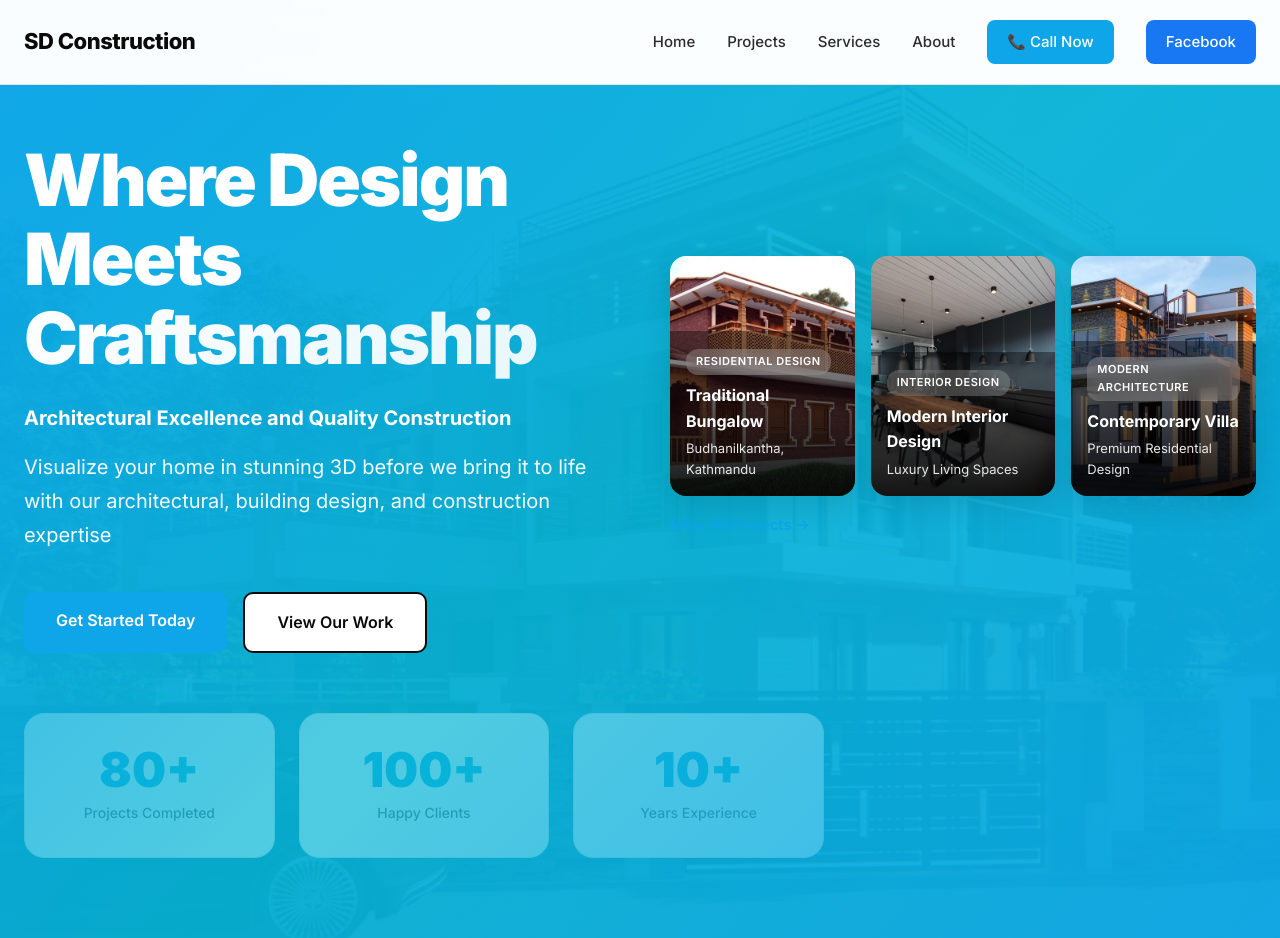
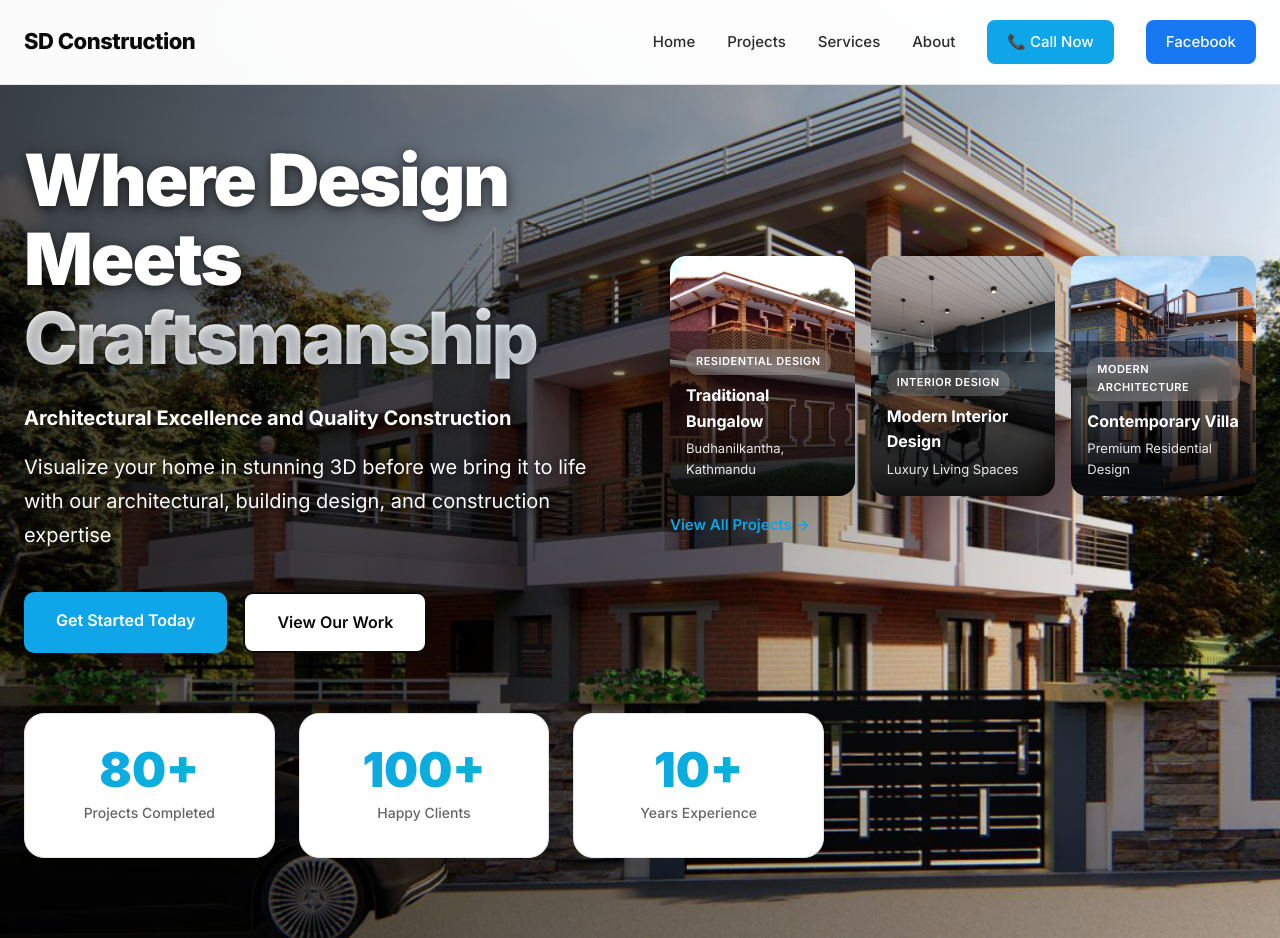
Before and after one commit to Ayy-maker/Sd-Construction, a plain HTML site: page index.html in a window 1280 px wide. Shown: the top 938 px of the page. Drawn offline with Linux system fonts and the light colour scheme.

Commit message:
Remove blue overlay - make hero background image fully visible
- Removed heavy blue gradient overlay
- Hero background image now clearly visible
- Added subtle dark gradient only on left side for text readability
- Enhanced text shadows for better contrast
- Modern house image prominently displayed

Co-authored-by: factory-droid[bot] <138933559+factory-droid[bot]@users.noreply.github.com>

```diff
--- a/styles.css
+++ b/styles.css
@@ -130,7 +130,7 @@ body {
 .hero {
     padding: 140px 0 80px;
     background:
-        linear-gradient(135deg, rgba(14, 165, 233, 0.85) 0%, rgba(6, 182, 212, 0.75) 100%),
+        linear-gradient(to right, rgba(0, 0, 0, 0.7) 0%, rgba(0, 0, 0, 0.3) 60%, transparent 100%),
         url('images/hero-new.jpg') center center / cover no-repeat;
     position: relative;
     overflow: hidden;
@@ -143,7 +143,7 @@ body {
     left: 0;
     right: 0;
     bottom: 0;
-    background: linear-gradient(135deg, rgba(14, 165, 233, 0.9) 0%, rgba(6, 182, 212, 0.7) 50%, rgba(14, 165, 233, 0.85) 100%);
+    background: transparent;
     pointer-events: none;
     z-index: 0;
 }
@@ -164,6 +164,7 @@ body {
 
 .hero .hero-title {
     color: white;
+    text-shadow: 0 2px 10px rgba(0, 0, 0, 0.5), 0 4px 20px rgba(0, 0, 0, 0.3);
 }
 
 .hero-tagline {
@@ -171,17 +172,20 @@ body {
     font-weight: 700;
     color: white;
     margin-bottom: 16px;
+    text-shadow: 0 2px 8px rgba(0, 0, 0, 0.5);
 }
 
 .hero .hero-subtitle {
-    color: rgba(255, 255, 255, 0.95);
+    color: rgba(255, 255, 255, 0.98);
+    text-shadow: 0 2px 8px rgba(0, 0, 0, 0.6);
 }
 
 .hero .gradient-text {
-    background: linear-gradient(135deg, #FFF 0%, rgba(255, 255, 255, 0.9) 100%);
+    background: linear-gradient(135deg, #FFF 0%, #F0F9FF 100%);
     -webkit-background-clip: text;
     -webkit-text-fill-color: transparent;
     background-clip: text;
+    text-shadow: 0 2px 10px rgba(0, 0, 0, 0.3);
 }
 
 .hero-projects {
```
